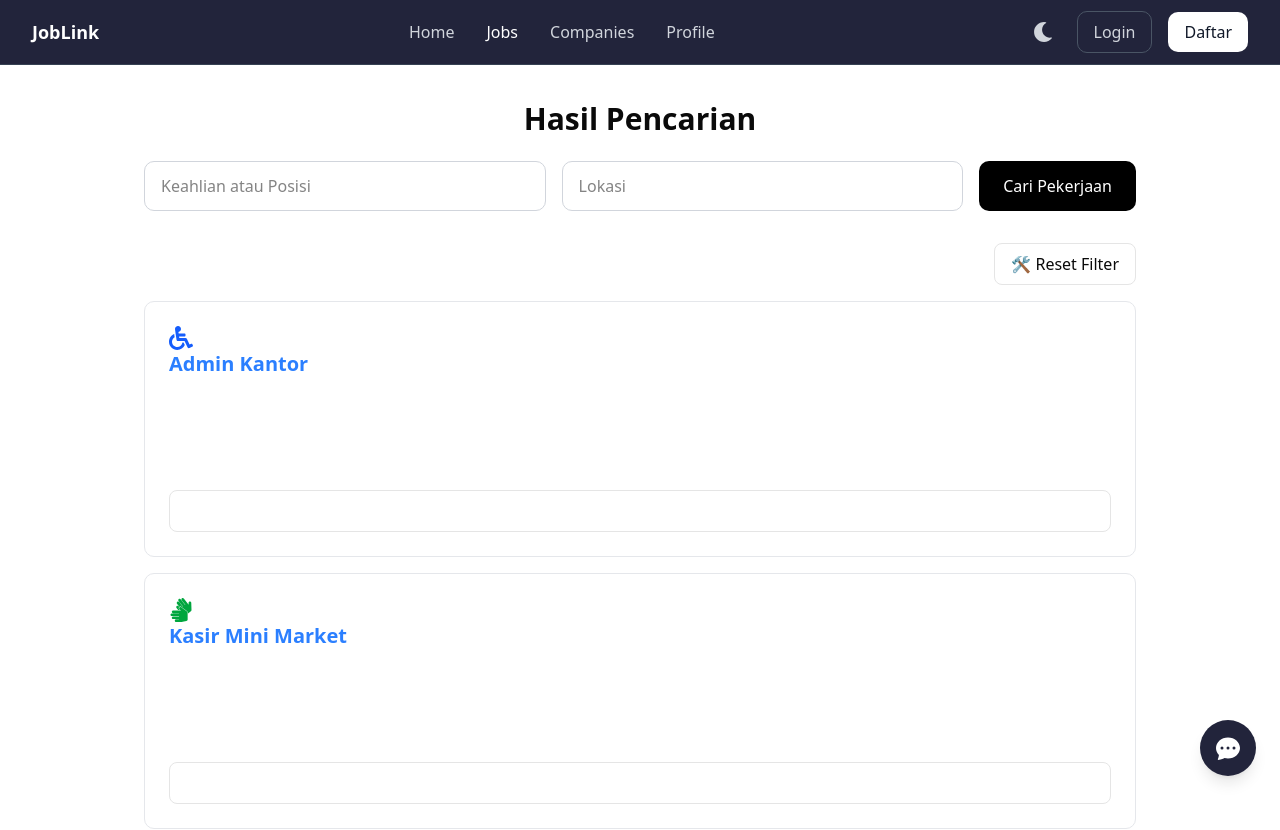
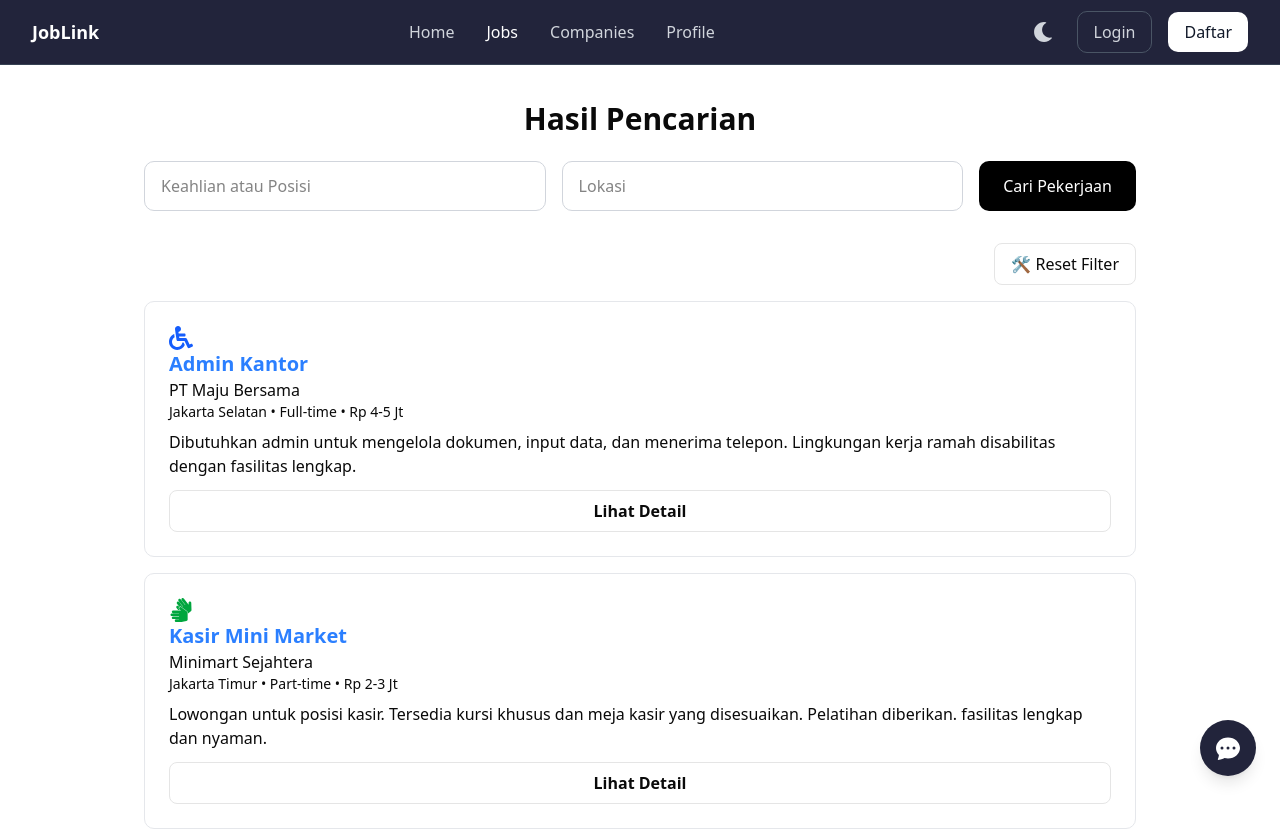
Before and after one commit to naufalyuu1234/Joblink_projek, a React (Vite) app: page /jobs in a window 1280 px wide. Shown: the top 830 px of the page. Built offline with nearby package versions, Linux system fonts and the light colour scheme.

Commit message:
perubahan lagi

```diff
--- a/src/page/user/search-pages/index.tsx
+++ b/src/page/user/search-pages/index.tsx
@@ -77,11 +77,11 @@ export default function SearchPages() {
             <div key={job.id} className="p-6 border border-gray-200 dark:border-gray-700 rounded-lg bg-white dark:bg-[#22243b] hover:border-gray-300 dark:hover:border-gray-600 transition-colors   ">
               {job.icon}
               <div>
-                <h2 className="text-xl font-semibold text-blue-500">{job.title}</h2>
-                <p className="text-white font-medium">{job.company}</p>
-                <p className="text-sm text-white">{job.location} • {job.type} • {job.salary}</p>
-                <p className="mt-2 text-white">{job.description}</p>
-                <button className="mt-3 px-4 py-2 border rounded-md w-full hover:bg-gray-500 transition-all text-white font-bold">
+                <h2 className="text-xl font-semibold text-blue-500 ">{job.title}</h2>
+                <p className="text-dark dark:text-white font-medium ">{job.company}</p>
+                <p className="text-sm text-dark dark:text-white">{job.location} • {job.type} • {job.salary}</p>
+                <p className="mt-2 text-dark dark:text-white">{job.description}</p>
+                <button className="mt-3 px-4 py-2 border rounded-md w-full hover:bg-gray-500 transition-all text-dark font-bold dark:text-white">
                   Lihat Detail
                 </button>
               </div>
```
